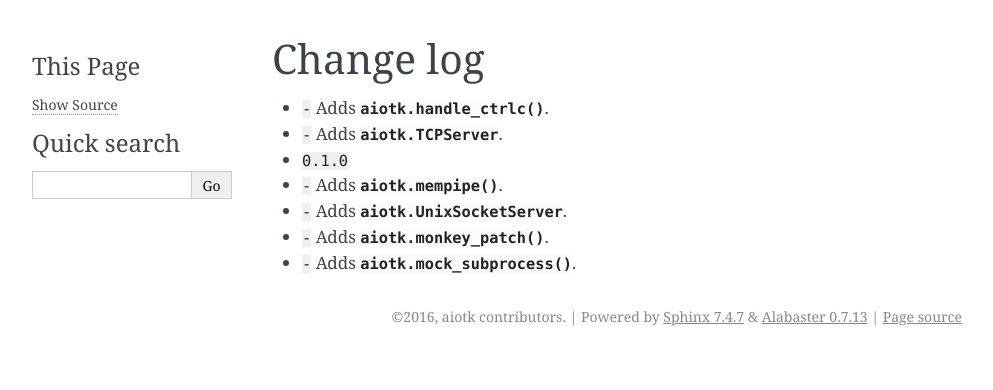
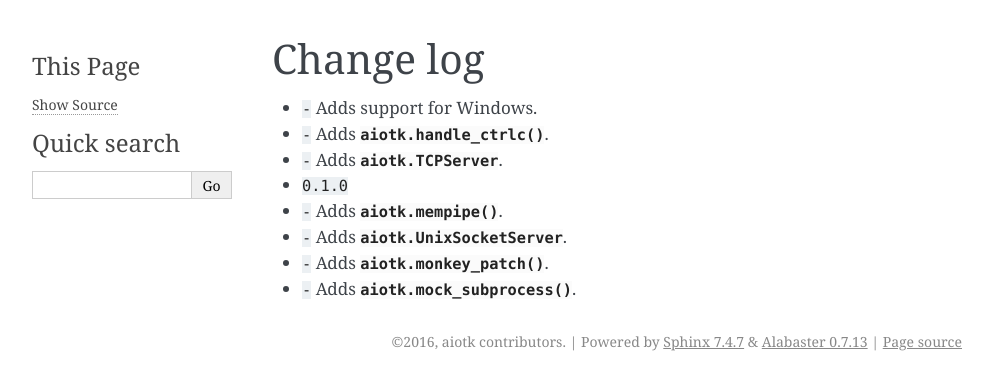
Before and after one commit to AndreLouisCaron/aiotk, a Sphinx documentation site: the page built from docs/changelog.rst, in a window 1280 px wide. Shown: the top 390 px of the page, without its empty margins (148-1141 px from the left). Built offline with Sphinx 7.4.7, drawn with Linux system fonts in a browser that asks for light colours; cross-references to code outside the pages are shown as plain code.

Commit message:
Officializes Windows support.

```diff
--- a/docs/changelog.rst
+++ b/docs/changelog.rst
@@ -4,6 +4,7 @@
   Change log
 ##############
 
+* :feature:`-` Adds support for Windows.
 * :feature:`-` Adds :py:func:`aiotk.handle_ctrlc`.
 * :feature:`-` Adds :py:class:`aiotk.TCPServer`.
 
```
